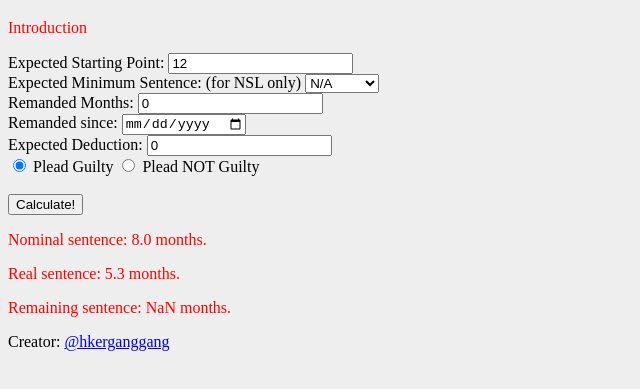
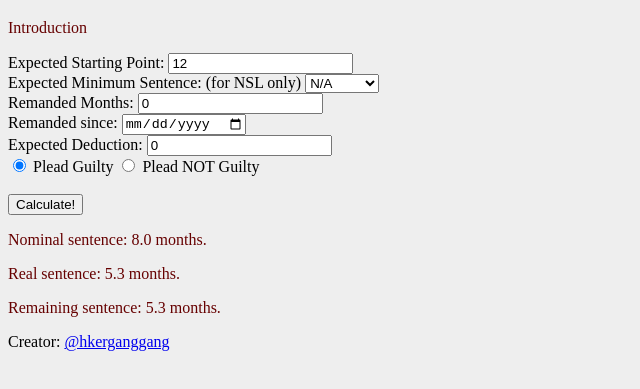
Before and after one commit to andyk584/Web, a plain HTML site: page index.html in a window 1280 px wide. Shown: the part 61-450 px from the top of the page, without its empty margins (0-640 px from the left). Drawn offline with Linux system fonts and the light colour scheme.

Commit message:
bug fixed
Fixed wrong real when PNG

```diff
--- a/script.js
+++ b/script.js
@@ -20,7 +20,7 @@ function cal() {
     nominal = start - deduct;
   }
 
-  real = nominal * 2 / 3 - remand;
+  real = nominal * 2 / 3;
   remain = real - remand;
 
   if (start <= deduct) {
@@ -38,7 +38,7 @@ function cal() {
 	remain = 1;
   }
 
-  return nominal, real, remain;
+  return [nominal, real, remain];
 }
 
 nominal = cal()[0];
--- a/styles.css
+++ b/styles.css
@@ -5,7 +5,7 @@ h1 {
   color: blue;
 }
 p {
-  color: red;
+  color: #660000;
 }
 label {
   color: black;
```
Also changed, not shown: index.html (+0 -3 lines).
